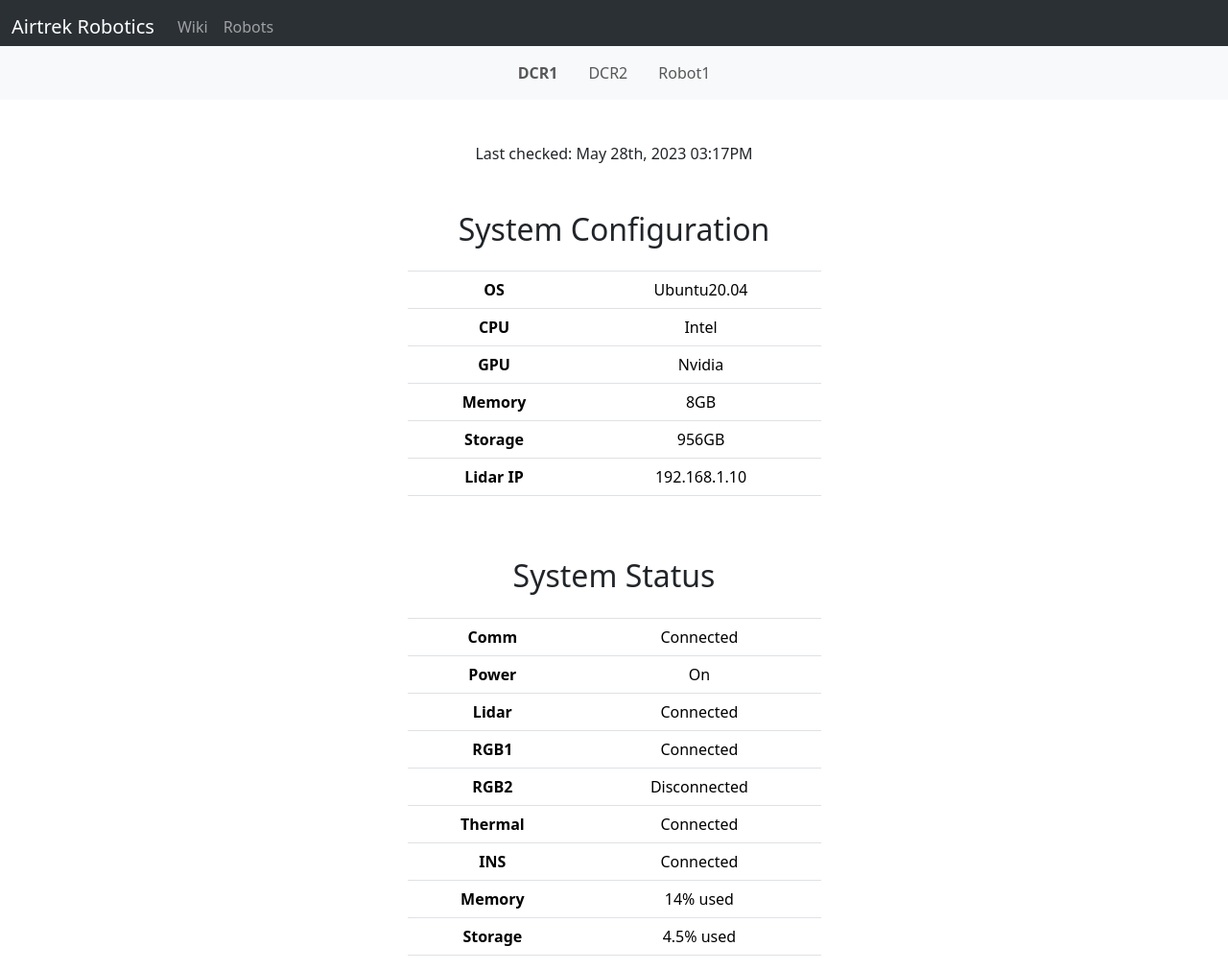
After one commit to ariisakitty/ARproject, a Flask app: page /robots/dcr1 in a window 1280 px wide. The commit adds this page. Shown: the top 1011 px of the page at 96% size. Run offline with Flask 3, Linux system fonts and the light colour scheme; some libraries are stand-ins or nearby versions.

Commit message:
Add baseline htmls and backend routes

```diff
--- a/app.py
+++ b/app.py
@@ -1,14 +1,106 @@
 from flask import Flask, render_template
+from datetime import datetime
 from sys_config import run_neofetch_ext
 
 app = Flask(__name__)
 
-@app.route('/system')
+@app.route('/')
 def index():
-    result = run_neofetch_ext()
-    #{"OS": "Ubuntu 20.04.6 LTS x86_64", "Host": "20QES4T601 ThinkPad X1 Carbon 7th", "Kernel": "5.15.0-72-generic", "Shell": "bash 5.0.17", "CPU": "Intel i7-8665U (8) @ 4.800GHz", "GPU": "Intel UHD Graphics 620", "MEM (Used/Total)": "15.28GB / 16.69% used", "SSD (Used/Total)": "467.89GB / 8.65% used"}
-    print(type(result))
-    return render_template('system.html', result=result)
+    return render_template('index.html')
+
+@app.route('/wiki')
+def wiki():
+    return render_template('wiki.html')
+
+@app.route('/robots')
+def robots():
+    return render_template('robots.html', robot=None)
+
+@app.route('/robots/dcr1')
+def DCR1():
+    # result = run_neofetch_ext()
+    sys_info = {
+        "OS": "Ubuntu20.04",
+        "CPU": "Intel",
+        "GPU": "Nvidia",
+        "Memory": "8GB",
+        "Storage": "956GB",
+        "Lidar IP": "192.168.1.10"
+    }
+
+    sys_status = {
+        "Comm": "Connected",
+        "Power": "On",
+        "Lidar": "Connected",
+        "RGB1": "Connected",
+        "RGB2": "Disconnected",
+        "Thermal": "Connected",
+        "INS": "Connected",
+        "Memory": "14% used",
+        "Storage": "4.5% used"
+    }
+
+    robot_app_status = {
+        "AD": "On",
+        "Mission": "Off",
+        "Postion (lon, lat)": "128.3, 46.5",
+        "Velocity (mph)": "0",
+        "lidar_grabber": "On 10Hz",
+        "rgb_grabber1": "On 9.6Hz",
+        "localization": "Off",
+        "object_detector": "Off"
+    }
+
+    robot_coord = {
+        "lat": 39.049363,
+        "lng": -84.654340
+    }
+
+    time_checked = datetime.now().strftime("%B %dth, %Y %I:%M%p")
+
+    return render_template('robots.html', time_checked=time_checked, robot="DCR1", sys_info=sys_info, sys_status=sys_status, robot_app_status=robot_app_status, robot_coord=robot_coord)
+
+@app.route('/robots/dcr2')
+def DCR2():
+    # result = run_neofetch_ext()
+    sys_info = {
+        "OS": "Ubuntu20.04",
+        "CPU": "AMD",
+        "GPU": "Nvidia",
+        "Lidar IP": "192.168.1.20"
+    }
+
+    sys_status = {
+        "Comm": "Disconnected",
+        "Power": "On",
+        "Lidar": "Connected",
+        "RGB1": "Connected",
+        "RGB2": "Disconnected",
+        "Thermal": "Connected",
+        "INS": "Connected",
+        "Memory": "14% used",
+        "Storage": "4.5% used"
+    }
+
+    robot_app_status = {
+        "AD": "On",
+        "Mission": "On",
+        "Postion (lon, lat)": "128.3, 46.5",
+        "Velocity (mph)": "3",
+        "lidar_grabber": "On 10Hz",
+        "rgb_grabber1": "On 9.6Hz",
+        "localization": "Off",
+        "object_detector": "Off"
+    }
+
+    robot_coord = {
+        "lat": 39.05386673013814,
+        "lng": -84.65436215509604
+    }
+
+    time_checked = datetime.now().strftime("%B %dth, %Y %I:%M%p")
+
+    return render_template('robots.html', time_checked=time_checked, robot="DCR2", sys_info=sys_info, sys_status=sys_status, robot_app_status=robot_app_status, robot_coord=robot_coord)
 
 if __name__ == '__main__':
     app.run()
--- /dev/null
+++ b/templates/head.html
@@ -0,0 +1,13 @@
+<head>
+    <meta charset="utf-8">
+    <meta name="viewport" content="width=device-width, initial-scale=1">
+    <title>Airtrek Robotics</title>
+    <link href="https://cdn.jsdelivr.net/npm/bootstrap@5.3.0-alpha3/dist/css/bootstrap.min.css" rel="stylesheet" integrity="sha384-KK94CHFLLe+nY2dmCWGMq91rCGa5gtU4mk92HdvYe+M/SXH301p5ILy+dN9+nJOZ" crossorigin="anonymous">
+
+    <!-- Add jQuery and Popper.js dependencies -->
+    <script src="https://code.jquery.com/jquery-3.6.0.min.js"></script>
+    <script src="https://cdnjs.cloudflare.com/ajax/libs/popper.js/2.11.6/umd/popper.min.js"></script>
+
+    <!-- Include Bootstrap JavaScript -->
+    <script src="https://cdn.jsdelivr.net/npm/bootstrap@5.3.0-alpha3/dist/js/bootstrap.min.js"></script>
+  </head>
--- /dev/null
+++ b/templates/map_marker.html
@@ -0,0 +1,27 @@
+<div id="map" style="height: 600px; width: 800px; margin: 0 auto;"></div>
+
+
+<script src="https://maps.googleapis.com/maps/api/js?key=AIzaSyB_GVo0ltPN6bJkDwhtcPJxxEwI97q9cDU&callback=initMap" async defer></script>
+<script>
+  function initMap() {
+    const init_coord = { lat: 39.051657855380334, lng: -84.65691948680353 };
+    const marker_coord = { lat: {{ robot_coord.lat }}, lng: {{ robot_coord.lng }}};
+
+    const map = new google.maps.Map(document.getElementById("map"), {
+      center: init_coord,
+      zoom: 16,
+      mapTypeId: 'satellite', // Set the default map type to 'satellite'
+    });
+
+    // Customize the marker
+    const marker = new google.maps.Marker({
+      position: marker_coord,
+      map: map,
+      title: "Custom Marker",
+      icon: {
+        url: "/static/marker.png",
+        scaledSize: new google.maps.Size(40, 40), // Adjust the size here
+      },
+    });
+  }
+</script>
--- /dev/null
+++ b/templates/nav_main.html
@@ -0,0 +1,24 @@
+<nav class="navbar fixed-top navbar-expand-lg bg-body-tertiary bg-dark" data-bs-theme="dark">
+  <div class="container-fluid">
+    <a class="navbar-brand" href="/">Airtrek Robotics</a>
+    <button class="navbar-toggler" type="button" data-bs-toggle="collapse" data-bs-target="#navbarNav" aria-controls="navbarNav" aria-expanded="false" aria-label="Toggle navigation">
+      <span class="navbar-toggler-icon"></span>
+    </button>
+    <div class="collapse navbar-collapse" id="navbarNav">
+      <ul class="navbar-nav">
+        <!-- <li class="nav-item">
+          <a class="nav-link active" aria-current="page" href="#">Home</a>
+        </li> -->
+        <li class="nav-item">
+          <a class="nav-link" href="/wiki">Wiki</a>
+        </li>
+        <li class="nav-item">
+          <a class="nav-link" href="/robots">Robots</a>
+        </li>
+        <!-- <li class="nav-item">
+          <a class="nav-link disabled">Disabled</a>
+        </li> -->
+      </ul>
+    </div>
+  </div>
+</nav>
--- /dev/null
+++ b/templates/nav_robot.html
@@ -0,0 +1,35 @@
+<nav class="navbar fixed-top navbar-expand-lg mt-5 bg-body-tertiary">
+  <div class="container-fluid">
+    <div class="collapse navbar-collapse justify-content-center" id="navbarNav">
+      <ul class="navbar-nav">
+        <li class="nav-item mx-2 {% if robot == 'DCR1' %}active fw-bold{% endif %}">
+          <a class="nav-link" href="/robots/dcr1">DCR1</a>
+        </li>
+        <li class="nav-item mx-2 {% if robot == 'DCR2' %}active fw-bold{% endif %}">
+          <a class="nav-link" href="/robots/dcr2">DCR2</a>
+        </li>
+        <li class="nav-item mx-2 {% if robot == 'Robot1' %}active fw-bold{% endif %}">
+          <a class="nav-link" href="/robots/robot1">Robot1</a>
+        </li>
+      </ul>
+    </div>
+  </div>
+</nav>
+
+<!-- <nav class="navbar fixed-top navbar-expand-lg mt-5 bg-body-tertiary">
+  <div class="container-fluid">
+    <div class="collapse navbar-collapse justify-content-center" id="navbarNav">
+      <ul class="navbar-nav">
+        <li class="nav-item mx-2 {% if robot == 'DCR1' %}active fw-bold{% endif %}">
+          <a class="nav-link" href="/robots/dcr1">DCR1</a>
+        </li>
+        <li class="nav-item mx-2 {% if robot == 'DCR2' %}active fw-bold{% endif %}">
+          <a class="nav-link" href="/robots/dcr2">DCR2</a>
+        </li>
+        <li class="nav-item mx-2 {% if robot == 'Robot1' %}active fw-bold{% endif %}">
+          <a class="nav-link" href="/robots/robot1">Robot1</a>
+        </li>
+      </ul>
+    </div>
+  </div>
+</nav> -->
--- /dev/null
+++ b/templates/robot_app_status.html
@@ -0,0 +1,27 @@
+<div class="container">
+  <div class="container text-center">
+    <h2>Robot Application Status</h2>
+  </div>
+  <div class="container text-center">
+    <div class="row justify-content-center">
+      <div class="col-5">
+        <table class="table text-center">
+          <thead>
+            <tr>
+              <th scope="col"></th>
+              <th scope="col"></th>
+            </tr>
+          </thead>
+          <tbody>
+            {% for key, value in robot_app_status.items() %}
+            <tr>
+              <th scope="row">{{ key }}</th>
+              <td>{{ value }}</td>
+            </tr>
+            {% endfor %}
+          </tbody>
+        </table>
+      </div>
+    </div>
+  </div>
+</div>
--- /dev/null
+++ b/templates/robots.html
@@ -0,0 +1,28 @@
+{% include 'head.html' %}
+<body>
+    {% include 'nav_main.html' %}
+
+    {% include 'nav_robot.html' %}
+
+    <div style="padding-top: 100px">
+      {% if robot != None %}
+      <div class="container-sm mt-5">
+        {% include 'sys_last_checked.html' %}
+      </div>
+      <div class="container-sm mt-5">
+        {% include 'sys_config.html' %}
+      </div>
+      <div class="container-sm mt-5">
+        {% include 'sys_status.html' %}
+      </div>
+      <div class="container-sm mt-5">
+        {% include 'robot_app_status.html' %}
+      </div>
+      <div class="container mt-5">
+        {% include 'map_marker.html' %}
+      </div>
+    {% endif %}
+    </div>
+
+    <div style="height: 1000px"></div>
+</body>
--- /dev/null
+++ b/templates/sys_config.html
@@ -0,0 +1,27 @@
+<div class="container">
+  <div class="container text-center">
+    <h2>System Configuration</h2>
+  </div>
+  <div class="container text-center">
+    <div class="row justify-content-center">
+      <div class="col-5">
+        <table class="table text-center">
+          <thead>
+            <tr>
+              <th scope="col"></th>
+              <th scope="col"></th>
+            </tr>
+          </thead>
+          <tbody>
+            {% for key, value in sys_info.items() %}
+            <tr>
+              <th scope="row">{{ key }}</th>
+              <td>{{ value }}</td>
+            </tr>
+            {% endfor %}
+          </tbody>
+        </table>
+      </div>
+    </div>
+  </div>
+</div>
--- /dev/null
+++ b/templates/sys_last_checked.html
@@ -0,0 +1,5 @@
+<div class="container text-center">
+
+    <p class="m-0">Last checked: {{ time_checked }}</p>
+
+</div>
--- /dev/null
+++ b/templates/sys_status.html
@@ -0,0 +1,27 @@
+<div class="container">
+  <div class="container text-center">
+    <h2>System Status</h2>
+  </div>
+  <div class="container text-center">
+    <div class="row justify-content-center">
+      <div class="col-5">
+        <table class="table text-center">
+          <thead>
+            <tr>
+              <th scope="col"></th>
+              <th scope="col"></th>
+            </tr>
+          </thead>
+          <tbody>
+            {% for key, value in sys_status.items() %}
+            <tr>
+              <th scope="row">{{ key }}</th>
+              <td>{{ value }}</td>
+            </tr>
+            {% endfor %}
+          </tbody>
+        </table>
+      </div>
+    </div>
+  </div>
+</div>
```
Also changed, not shown: templates/index.html (+9 -5 lines), templates/system.html (deleted, +0 -36 lines), templates/wiki.html (added, +14 -0 lines), static/marker.png (added), templates/control.html (deleted), templates/deployment.html (deleted), 1 other file.
